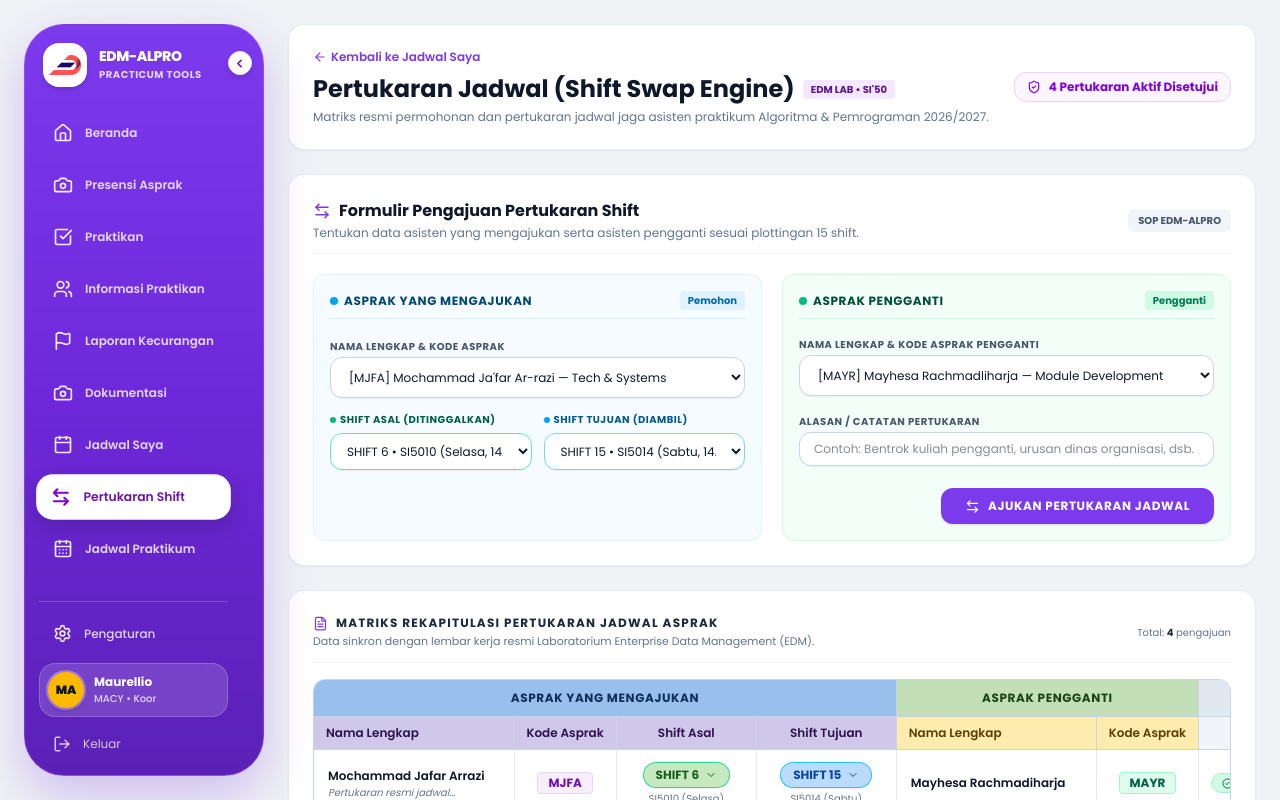
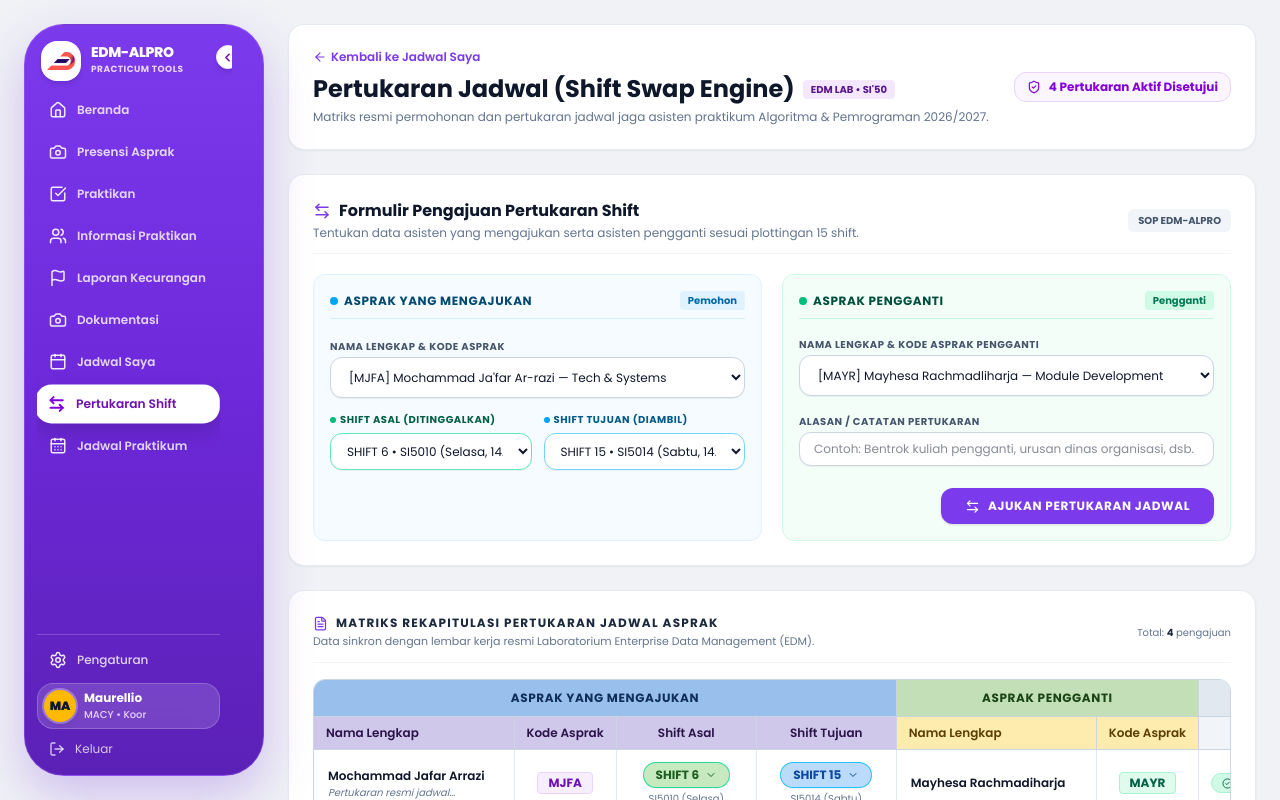
Before and after one commit to MaurellioChristopher/alpropraktikum, a Next.js app: page /dashboard/assistant/swap in a window 1280 px wide. Shown: the top 800 px of the page. Built offline with nearby package versions, Linux system fonts and the light colour scheme.

Commit message:
fix: compact sidebar sizing, add auto scroll to top on tab change, and align hero card

```diff
--- a/src/app/dashboard/assistant/page.tsx
+++ b/src/app/dashboard/assistant/page.tsx
@@ -228,6 +228,12 @@ export default function AssistantDashboard() {
     }
   }, []);
 
+  React.useEffect(() => {
+    if (typeof window !== "undefined") {
+      window.scrollTo({ top: 0, left: 0, behavior: "instant" });
+    }
+  }, [activeTab]);
+
   const switchTab = (tab: string, skipHistoryPush = false) => {
     if (tab === activeTab) return;
     if (!skipHistoryPush) {
@@ -242,6 +248,7 @@ export default function AssistantDashboard() {
         url.searchParams.set("tab", tab);
       }
       window.history.pushState({ tab }, "", url.toString());
+      window.scrollTo({ top: 0, left: 0, behavior: "instant" });
     }
   };
 
@@ -618,7 +625,7 @@ export default function AssistantDashboard() {
               <div className="hidden lg:block flex-1 min-h-[140px] pointer-events-none" />
 
               {/* Right: Floating Status Card with Real Duty Telemetry */}
-              <div className="relative z-10 w-full lg:w-80 rounded-3xl bg-white/95 dark:bg-[#120824]/90 backdrop-blur-md p-5 border border-white/80 dark:border-purple-900/50 shadow-[0_10px_30px_rgba(109,40,217,0.06)] space-y-3.5">
+              <div className="relative z-10 w-full lg:w-80 rounded-3xl bg-white/95 dark:bg-[#120824]/90 backdrop-blur-md p-5 border border-white/80 dark:border-purple-900/50 shadow-[0_10px_30px_rgba(109,40,217,0.06)] space-y-3.5 lg:self-center shrink-0">
                 <div className="flex items-center justify-between">
                   <span className="text-[10px] font-mono uppercase tracking-wider text-purple-700 dark:text-purple-300 font-bold">
                     MINGGU INI • MODUL 1
--- a/src/components/aureo/dashboard-sidebar.tsx
+++ b/src/components/aureo/dashboard-sidebar.tsx
@@ -103,18 +103,18 @@ export function DashboardSidebar({
   };
 
   const sidebarBody = (
-    <div className="flex flex-col justify-between h-full p-3 sm:p-3.5 text-white relative">
-      {/* Top Header Logo & Collapse Toggle */}
-      <div className="space-y-4">
-        <div className="flex items-center justify-between relative px-1 pt-1">
-          <div className="flex items-center gap-3">
+    <div className="flex flex-col justify-between h-full p-2.5 sm:p-3 text-white relative overflow-hidden">
+      {/* Top Header Logo & Collapse Toggle + Scrollable Navigation Menu List */}
+      <div className="flex flex-col min-h-0 flex-1">
+        <div className="flex items-center justify-between relative px-1 pt-1 shrink-0 pb-1.5">
+          <div className="flex items-center gap-2.5">
             {/* White rounded square logo container with official EDM logo */}
-            <div className="w-11 h-11 rounded-2xl bg-white shadow-md flex items-center justify-center shrink-0 p-1.5 transition-transform hover:scale-105">
+            <div className="w-10 h-10 rounded-2xl bg-white shadow-md flex items-center justify-center shrink-0 p-1.5 transition-transform hover:scale-105">
               <Image
                 src="/images/edm-ribbon-logo.png"
                 alt="EDM Laboratory Logo"
-                width={36}
-                height={36}
+                width={32}
+                height={32}
                 className="w-full h-full object-contain"
                 priority
               />
@@ -125,26 +125,26 @@ export function DashboardSidebar({
                 <div className="font-extrabold text-sm tracking-tight leading-none text-white drop-shadow-xs truncate">
                   EDM-ALPRO
                 </div>
-                <div className="text-[10px] font-mono text-purple-200 font-bold mt-1 tracking-wider uppercase">
+                <div className="text-[9px] font-mono text-purple-200 font-bold mt-1 tracking-wider uppercase">
                   Practicum Tools
                 </div>
               </div>
             )}
           </div>
 
-          {/* Floating Collapse Toggle on Edge matching Image 1 */}
+          {/* Floating Collapse Toggle on Edge */}
           <button
             type="button"
             onClick={() => setCollapsed(!collapsed)}
-            className="hidden lg:flex absolute -right-6 top-3 w-6 h-6 rounded-full bg-white text-purple-800 shadow-md border border-purple-100 items-center justify-center hover:scale-110 active:scale-95 transition-all cursor-pointer z-40"
+            className="hidden lg:flex absolute -right-5 top-2 w-6 h-6 rounded-full bg-white text-purple-800 shadow-md border border-purple-100 items-center justify-center hover:scale-110 active:scale-95 transition-all cursor-pointer z-40"
             title={collapsed ? "Perluas Sidebar" : "Perkecil Sidebar"}
           >
             {collapsed ? <ChevronRight size={13} strokeWidth={3} /> : <ChevronLeft size={13} strokeWidth={3} />}
           </button>
         </div>
 
-        {/* Navigation Menu List matching Image 1 */}
-        <nav className="space-y-2 pt-2">
+        {/* Navigation Menu List: Compact spacing with smooth internal scrollbar-none to fit all laptop screen heights */}
+        <nav className="space-y-1 pt-1 overflow-y-auto scrollbar-none flex-1 min-h-0 pr-0.5">
           {navItems.map((item) => {
             const Icon = item.icon;
             const active = isItemActive(item.id);
@@ -155,54 +155,54 @@ export function DashboardSidebar({
                 type="button"
                 onClick={() => handleSelectTab(item.id)}
                 className={`w-full flex items-center ${
-                  collapsed ? "justify-center px-0" : "px-3.5"
-                } py-3 rounded-2xl text-xs font-semibold transition-all duration-200 cursor-pointer ${
+                  collapsed ? "justify-center px-0" : "px-3"
+                } py-2 xl:py-2.5 rounded-2xl text-xs font-semibold transition-all duration-200 cursor-pointer ${
                   active
-                    ? "bg-white text-purple-800 shadow-[0_8px_20px_rgba(0,0,0,0.15)] font-bold scale-[1.03]"
+                    ? "bg-white text-purple-800 shadow-[0_8px_20px_rgba(0,0,0,0.15)] font-bold scale-[1.02]"
                     : "text-white/80 hover:text-white hover:bg-white/15"
                 }`}
                 title={collapsed ? item.label : undefined}
               >
                 <Icon
-                  size={20}
+                  size={18}
                   strokeWidth={active ? 2.5 : 2}
                   className={active ? "text-purple-700 shrink-0" : "text-white/90 shrink-0"}
                 />
-                {!collapsed && <span className="ml-3 truncate">{item.label}</span>}
+                {!collapsed && <span className="ml-2.5 truncate">{item.label}</span>}
               </button>
             );
           })}
         </nav>
       </div>
 
-      {/* Bottom Area: Settings & Profile Pill & Logout matching Image 1 */}
-      <div className="pt-3 border-t border-white/20 space-y-2.5">
+      {/* Bottom Area: Settings & Profile Pill & Logout (Always visible and anchored cleanly) */}
+      <div className="pt-2 border-t border-white/20 space-y-1.5 shrink-0">
         {/* Settings button */}
         <button
           type="button"
           onClick={() => handleSelectTab("akun")}
           className={`w-full flex items-center ${
-            collapsed ? "justify-center px-0" : "px-3.5"
-          } py-2.5 rounded-2xl text-xs font-medium transition-colors cursor-pointer ${
+            collapsed ? "justify-center px-0" : "px-3"
+          } py-2 rounded-2xl text-xs font-medium transition-colors cursor-pointer ${
             activeTab === "akun"
               ? "bg-white text-purple-800 font-bold shadow-md"
               : "text-white/80 hover:text-white hover:bg-white/15"
           }`}
           title={collapsed ? "Pengaturan" : undefined}
         >
-          <Settings size={19} className={activeTab === "akun" ? "text-purple-700 shrink-0" : "text-white/90 shrink-0"} />
-          {!collapsed && <span className="ml-3">Pengaturan</span>}
+          <Settings size={18} className={activeTab === "akun" ? "text-purple-700 shrink-0" : "text-white/90 shrink-0"} />
+          {!collapsed && <span className="ml-2.5">Pengaturan</span>}
         </button>
 
-        {/* User Profile Avatar matching Image 1 */}
+        {/* User Profile Avatar */}
         <div
           onClick={() => handleSelectTab("akun")}
           className={`rounded-2xl transition-all cursor-pointer ${
-            collapsed ? "flex justify-center p-1" : "p-2 bg-white/15 backdrop-blur-md border border-white/20 flex items-center gap-2.5"
+            collapsed ? "flex justify-center p-1" : "p-1.5 bg-white/15 backdrop-blur-md border border-white/20 flex items-center gap-2"
           }`}
           title={currentProfile.name}
         >
-          <div className="w-9 h-9 rounded-full bg-amber-400 text-slate-900 font-mono font-black text-xs flex items-center justify-center shrink-0 shadow-md ring-2 ring-white/30">
+          <div className="w-8 h-8 rounded-full bg-amber-400 text-slate-900 font-mono font-black text-xs flex items-center justify-center shrink-0 shadow-md ring-2 ring-white/30">
             {currentProfile.code.slice(0, 2)}
           </div>
           {!collapsed && (
@@ -222,12 +222,12 @@ export function DashboardSidebar({
           <button
             type="submit"
             className={`w-full flex items-center ${
-              collapsed ? "justify-center px-0" : "px-3.5"
-            } py-2 text-xs font-mono text-white/75 hover:text-rose-200 hover:bg-rose-500/20 rounded-2xl transition-colors cursor-pointer`}
+              collapsed ? "justify-center px-0" : "px-3"
+            } py-1.5 text-xs font-mono text-white/75 hover:text-rose-200 hover:bg-rose-500/20 rounded-2xl transition-colors cursor-pointer`}
             title={collapsed ? "Keluar" : undefined}
           >
-            <LogOut size={18} className="shrink-0" />
-            {!collapsed && <span className="ml-3">Keluar</span>}
+            <LogOut size={16} className="shrink-0" />
+            {!collapsed && <span className="ml-2.5">Keluar</span>}
           </button>
         </form>
       </div>
@@ -240,7 +240,7 @@ export function DashboardSidebar({
       <aside
         className={`hidden lg:flex shrink-0 ${
           collapsed ? "w-20" : "w-60"
-        } bg-gradient-to-b from-[#7C3AED] via-[#6D28D9] to-[#5B21B6] dark:from-[#3B1977] dark:via-[#281156] dark:to-[#170836] rounded-[2.5rem] shadow-[0_20px_50px_rgba(109,40,217,0.25)] dark:shadow-[0_20px_60px_rgba(0,0,0,0.8)] sticky top-6 h-[calc(100vh-3rem)] transition-all duration-300 z-30 overflow-visible border border-purple-400/30 dark:border-purple-800/40`}
+        } bg-gradient-to-b from-[#7C3AED] via-[#6D28D9] to-[#5B21B6] dark:from-[#3B1977] dark:via-[#281156] dark:to-[#170836] rounded-[2.5rem] shadow-[0_20px_50px_rgba(109,40,217,0.25)] dark:shadow-[0_20px_60px_rgba(0,0,0,0.8)] sticky top-6 h-[calc(100vh-3rem)] transition-all duration-300 z-30 overflow-hidden border border-purple-400/30 dark:border-purple-800/40`}
       >
         {sidebarBody}
       </aside>
```
